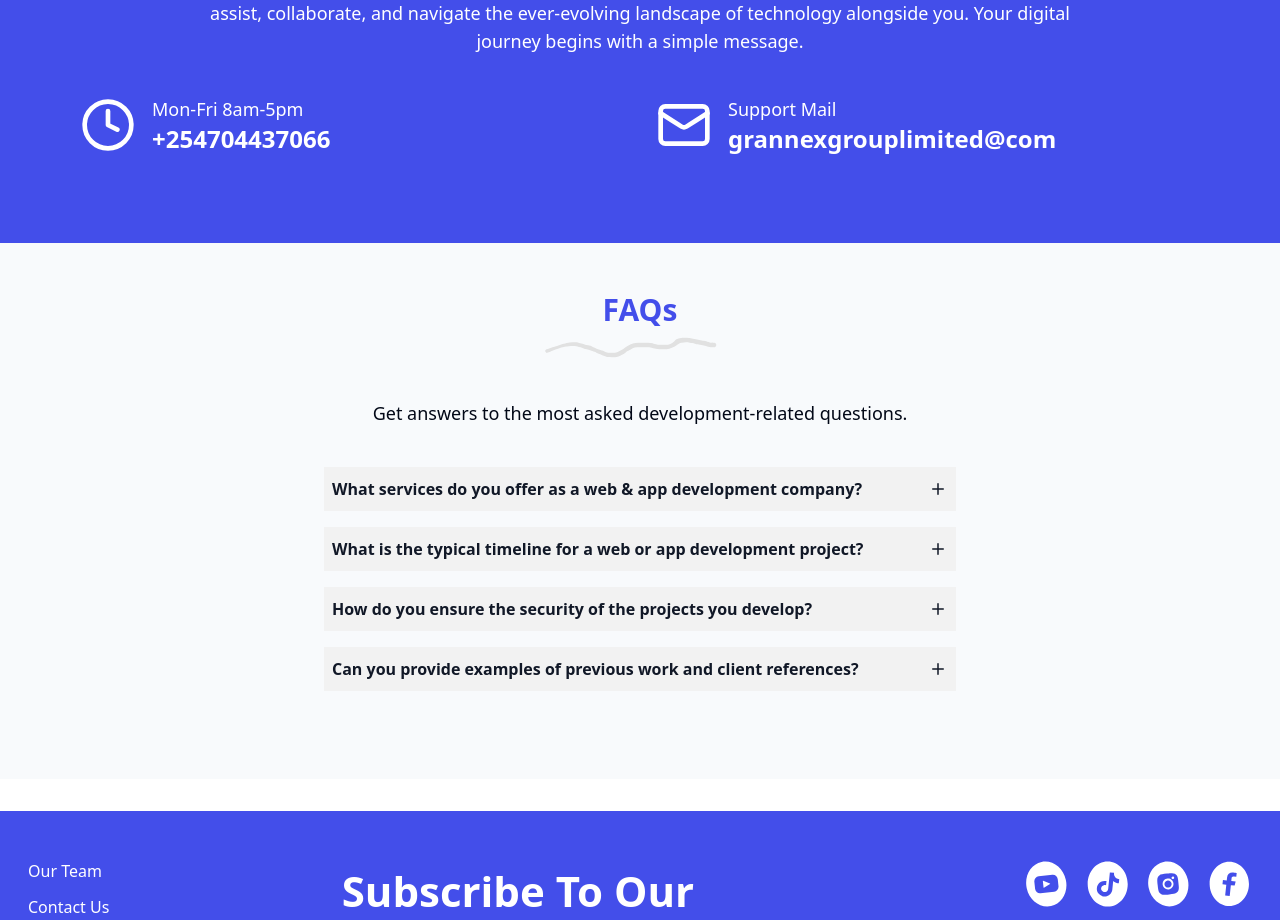
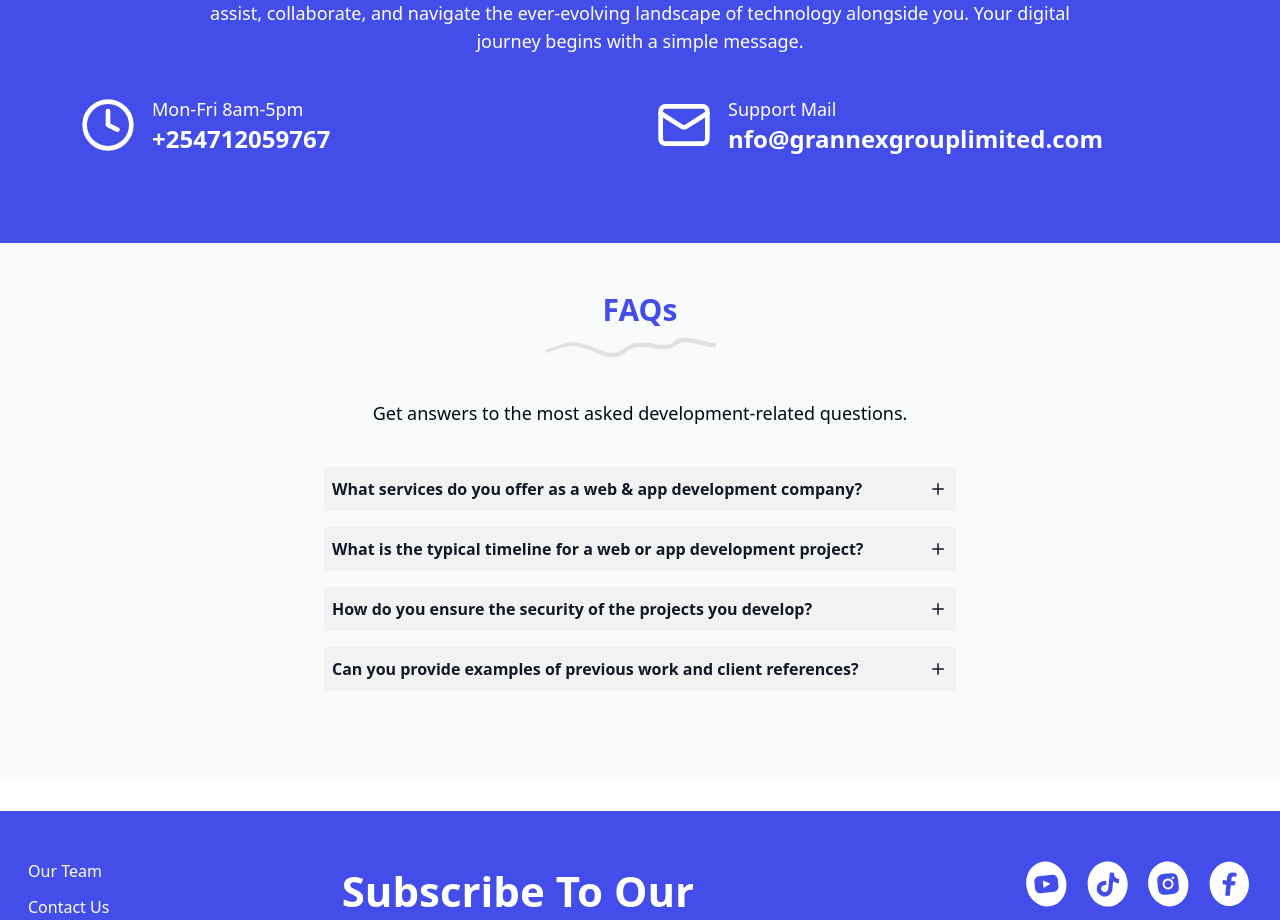
Before and after one commit to marville001/ggltech, a Next.js app in the folder ui/: page / in a window 1280 px wide. Shown: the part 3180-4100 px from the top of the page. Built offline with nearby package versions, Linux system fonts and the light colour scheme.

Commit message:
Update contact-section.tsx

```diff
--- a/ui/src/components/pages/home/contact-section.tsx
+++ b/ui/src/components/pages/home/contact-section.tsx
@@ -23,14 +23,14 @@
 					<Clock className="h-14 w-14"/>
 					<Link href="tel:+254704437066" className="flex flex-col items-center sm:items-start">
 						<span className="text-lg">Mon-Fri 8am-5pm</span>
-						<span className="text-2xl font-bold">+254704437066</span>
+						<span className="text-2xl font-bold">+254712059767</span>
 					</Link>
 				</div>
 				<div className="flex items-center gap-4 flex-col sm:flex-row py-4 flex-1">
 					<Mail className="h-14 w-14"/>
 					<Link href="mailto:grannexgrouplimited@com" className="flex flex-col items-center sm:items-start">
 						<span className="text-lg">Support Mail</span>
-						<span className="text-2xl font-bold">grannexgrouplimited@com</span>
+						<span className="text-2xl font-bold">nfo@grannexgrouplimited.com</span>
 					</Link>
 				</div>
 			</div>
```
